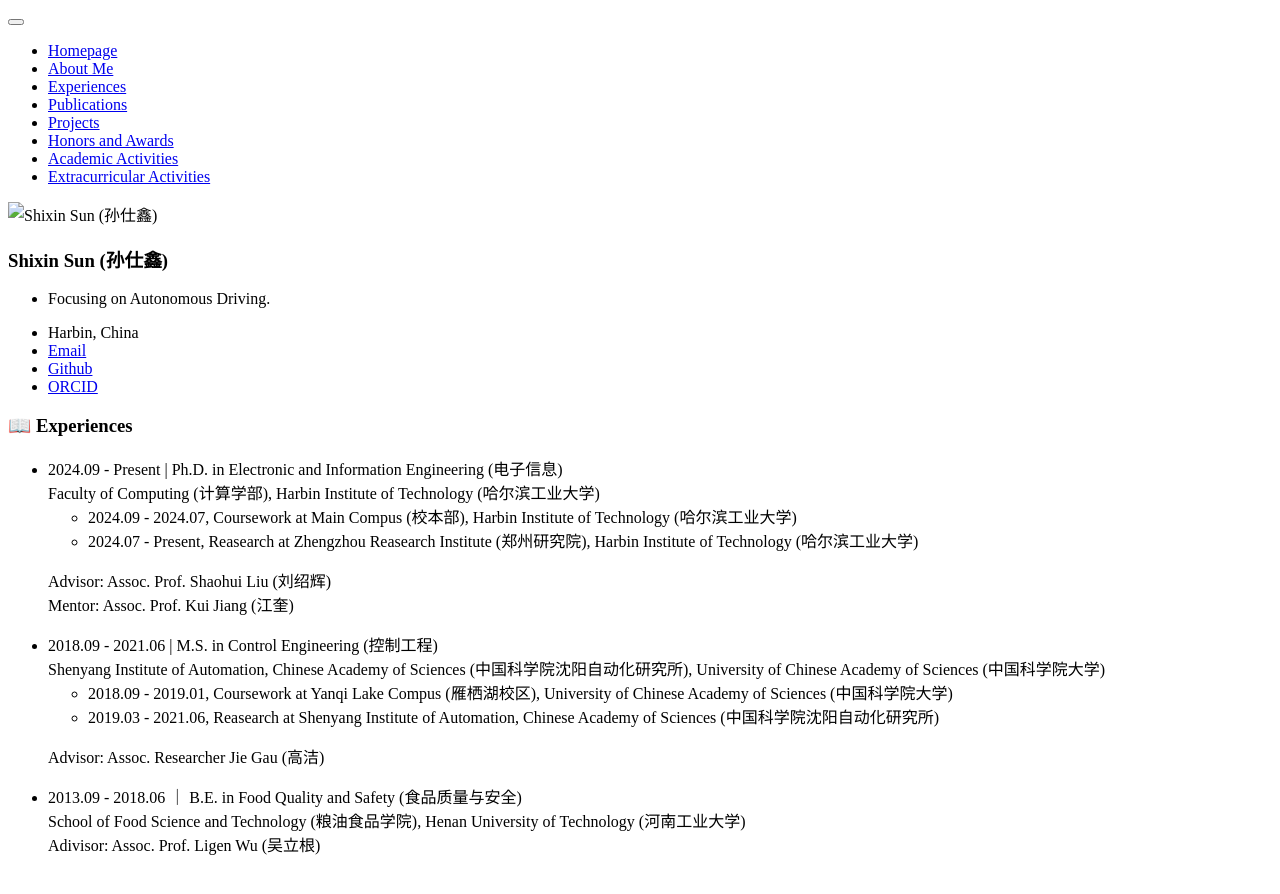
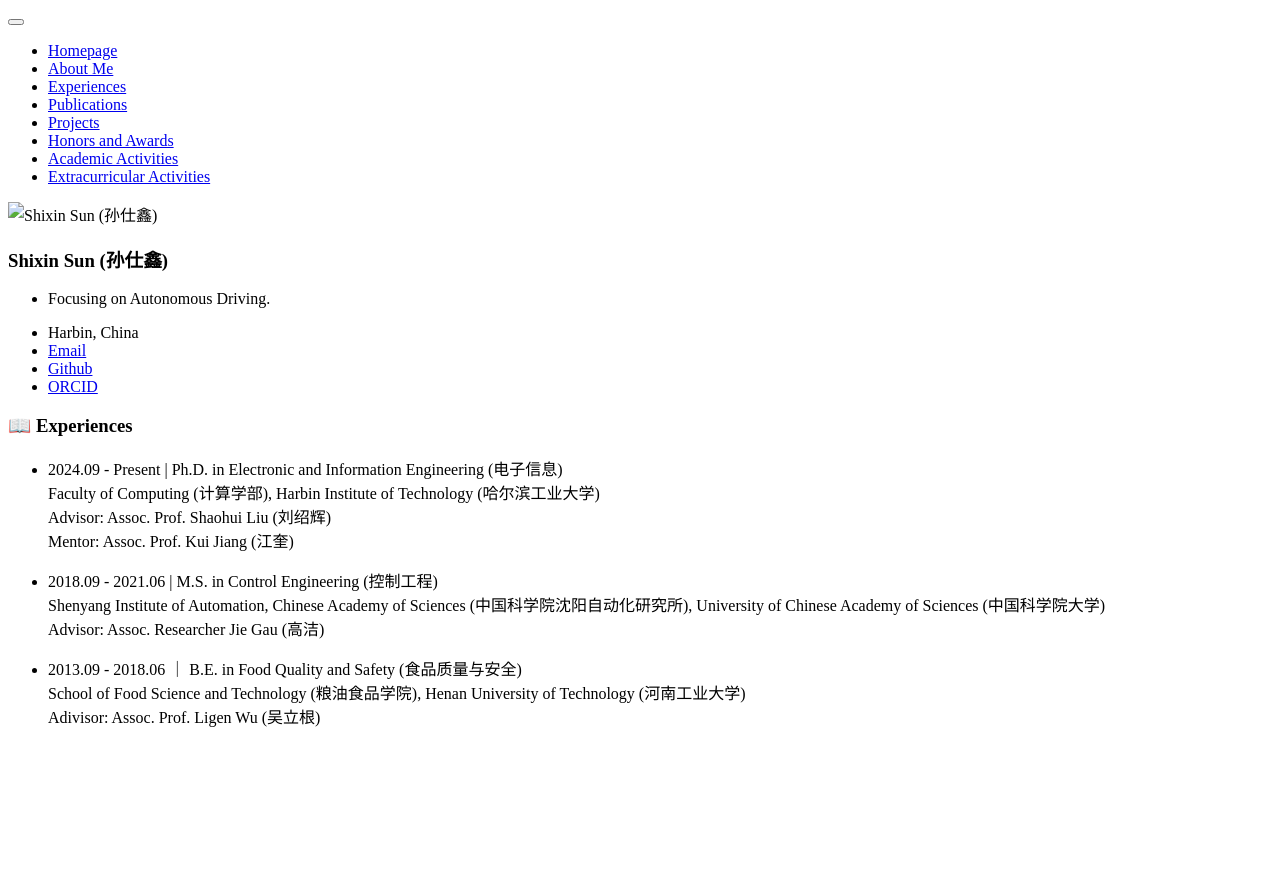
Before and after one commit to ShixinSUN94/shixinsun94.github.io, a Jekyll site: the page built from _pages/includes/2.exp.md, in a window 1280 px wide. Shown: the top 894 px of the page. Built offline with Jekyll 4.4.1, drawn with Linux system fonts in a browser that asks for light colours; our own code applies the rules of GitHub Pages for plain Markdown files.

Commit message:
Update 2.exp.md

```diff
--- a/_pages/includes/2.exp.md
+++ b/_pages/includes/2.exp.md
@@ -2,17 +2,11 @@
 
 - 2024.09 - Present | Ph.D. in Electronic and Information Engineering (电子信息)
   Faculty of Computing (计算学部), Harbin Institute of Technology (哈尔滨工业大学)
-  - 2024.09 - 2024.07, Coursework at Main Compus (校本部), Harbin Institute of Technology (哈尔滨工业大学)
-  - 2024.07 - Present, Reasearch at Zhengzhou Reasearch Institute (郑州研究院), Harbin Institute of Technology (哈尔滨工业大学)
-
   Advisor: Assoc. Prof. Shaohui Liu (刘绍辉)
   Mentor: Assoc. Prof. Kui Jiang (江奎)
 
 - 2018.09 - 2021.06 | M.S. in Control Engineering (控制工程)
   Shenyang Institute of Automation, Chinese Academy of Sciences (中国科学院沈阳自动化研究所), University of Chinese Academy of Sciences (中国科学院大学)
-  - 2018.09 - 2019.01, Coursework at Yanqi Lake Compus (雁栖湖校区), University of Chinese Academy of Sciences (中国科学院大学)
-  - 2019.03 - 2021.06, Reasearch at Shenyang Institute of Automation, Chinese Academy of Sciences (中国科学院沈阳自动化研究所)
-
   Advisor: Assoc. Researcher Jie Gau (高洁)
 
 - 2013.09 - 2018.06 ｜ B.E. in Food Quality and Safety (食品质量与安全)
```
